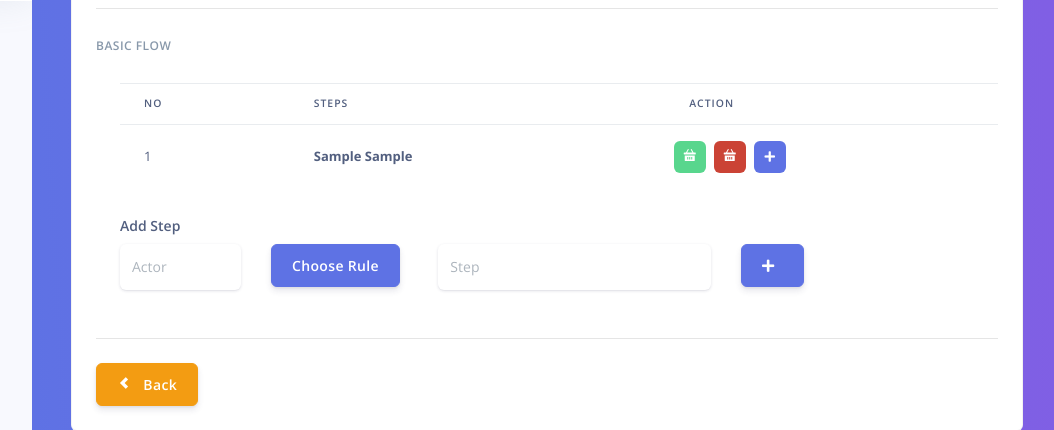
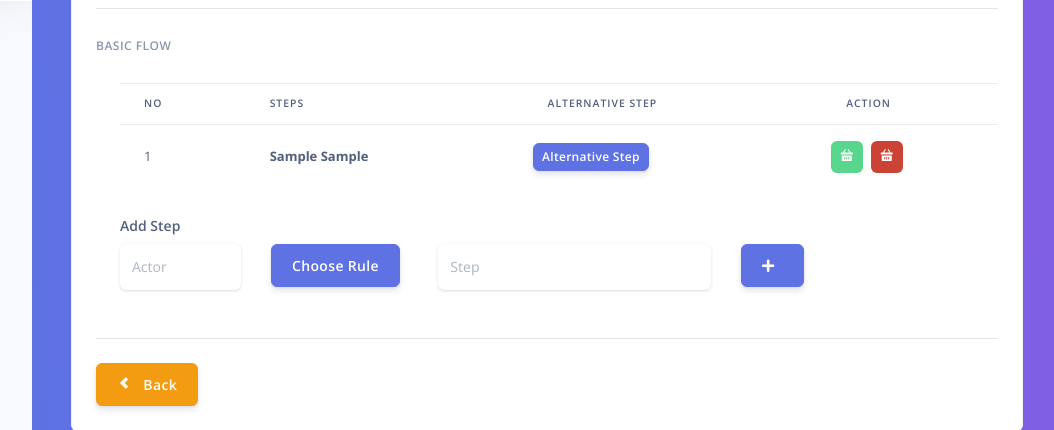
Before and after one commit to AgileRE-2021/UseTivy, a Django app: page /edit_use_case/1 in a window 1280 px wide. Shown: the part 799-1229 px from the top of the page, without its empty margins (218-1272 px from the left). Run offline with Django 3.2, Linux system fonts and the light colour scheme; a user stored in the database is signed in; tables that the repository leaves empty hold one stand-in row (values such as "Sample post"); some libraries are stand-ins or nearby versions.

Commit message:
ngerapihin

```diff
--- a/core/templates/page/edit_use_case.html
+++ b/core/templates/page/edit_use_case.html
@@ -73,6 +73,7 @@
                                 <tr>
                                   <th>No</th>
                                   <th>Steps</th>
+                                  <th>Alternative Step</th>
                                   <th>Action</th>
                                 </tr>
                               </thead>
@@ -86,8 +87,11 @@
                                         <b> {{ sb.step_actor_basic }} </b>
                                         &nbsp;
                                          <b> {{ sb.step_value }} </b>
-
-
+                                    </div>
+                                  </td>
+                                  <td>
+                                    <div class="row">
+                                      <a href="/alternative_step/{{ sb.id_step_basic }}" class="btn btn-sm btn-primary">Alternative Step</a>
                                     </div>
                                   </td>
                                   <td>
@@ -101,8 +105,6 @@
                                         style="background-color:#CB4335"
                                         data-toggle="tooltip" title="Delete">
                                         <i class="ni ni-basket" style="color:white"></i>
-                                      </a>
-                                      <a href="/alternative_step/{{ sb.id_step_basic }}" class="btn btn-sm btn-icon-only"  role="button" style="background-color:#5e72e4" data-toggle="tooltip" title="Add Alternative"> <i class="fa fa-plus" style="color:white;"></i>
                                       </a>
                                     </div>
                                   </td>
```
